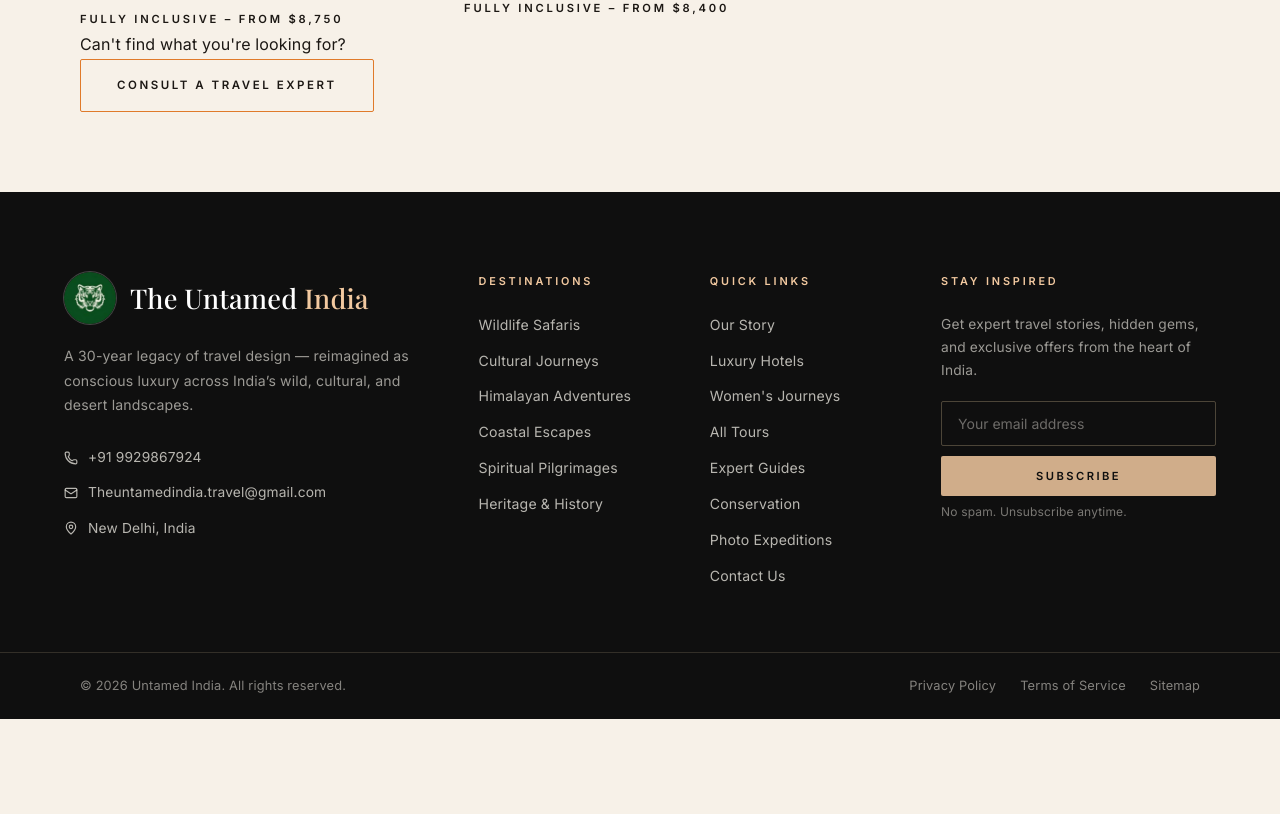
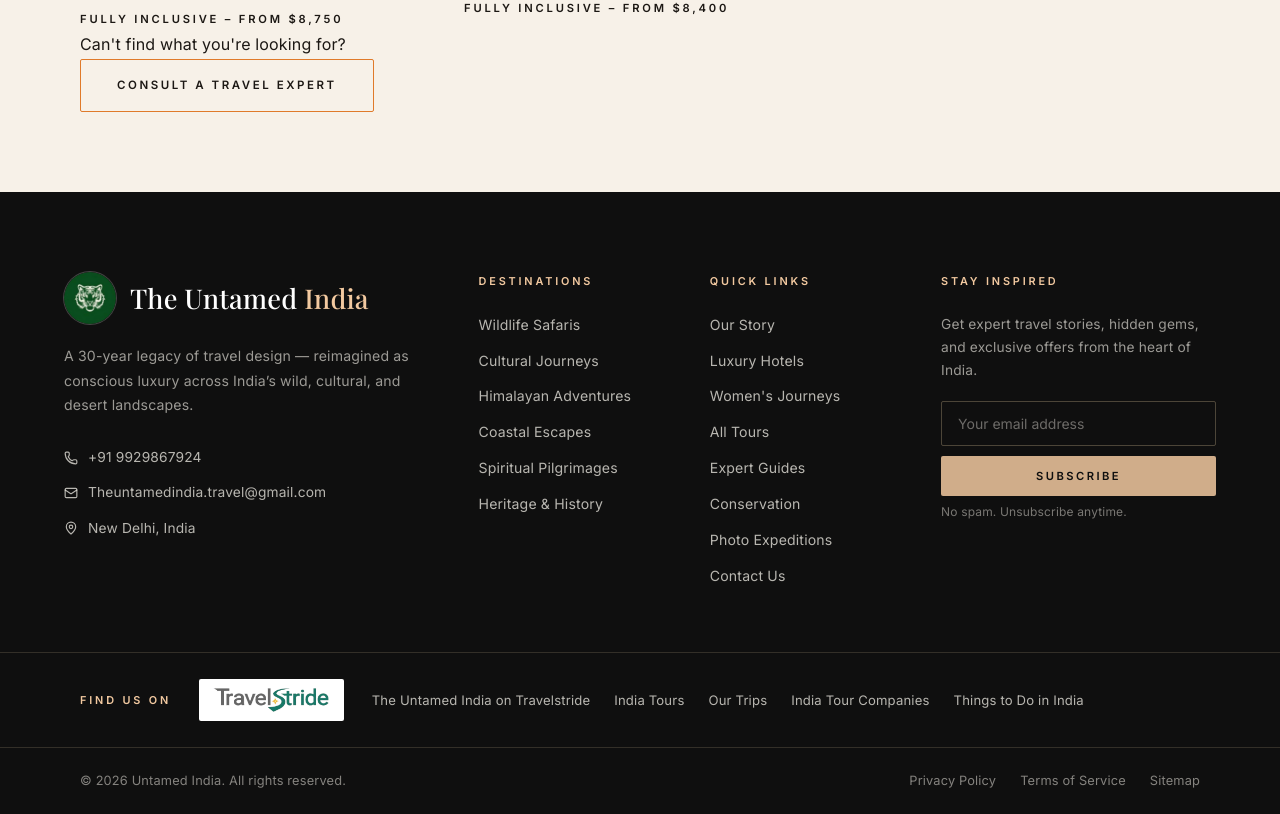
Before and after one commit to theuntamedindiatravel/untamed-india, a Next.js app: page /tours in a window 1280 px wide. Shown: the part 2293-3107 px from the top of the page. Before the commit the page ends 3012 px from the top, so only its background shows below. Built offline with nearby package versions, Linux system fonts and the light colour scheme; a web font is replaced by a local one.

Commit message:
feat: add partners section to footer with Travelstride links and logo

```diff
--- a/components/Footer.module.css
+++ b/components/Footer.module.css
@@ -118,6 +118,42 @@
   margin-top: 6px;
 }
 
+/* Partners */
+.partners {
+  border-top: 1px solid rgba(217, 194, 154, 0.18);
+  padding: 26px 0;
+}
+.partnersInner {
+  display: flex;
+  align-items: center;
+  flex-wrap: wrap;
+  gap: 16px 28px;
+}
+.partnersLabel {
+  font-size: 0.68rem;
+  font-weight: 600;
+  letter-spacing: 0.26em;
+  text-transform: uppercase;
+  color: var(--gold-light);
+}
+.partnerLogo {
+  display: inline-flex;
+  align-items: center;
+  padding: 8px 14px;
+  border-radius: var(--radius);
+  background: var(--paper-light);
+  transition: opacity 0.3s;
+}
+.partnerLogo:hover { opacity: 0.85; }
+.partnerLogo img { height: 26px; width: auto; display: block; }
+.partnerLinks {
+  list-style: none;
+  display: flex;
+  flex-wrap: wrap;
+  gap: 10px 24px;
+}
+.partnerLinks .link { font-size: 0.82rem; }
+
 /* Bottom bar */
 .bottom {
   border-top: 1px solid rgba(217, 194, 154, 0.18);
@@ -141,5 +177,7 @@
 }
 @media (max-width: 560px) {
   .main { grid-template-columns: 1fr; }
+  .partnersInner { flex-direction: column; text-align: center; }
+  .partnerLinks { justify-content: center; }
   .bottomInner { flex-direction: column; text-align: center; }
 }
--- a/components/Footer.tsx
+++ b/components/Footer.tsx
@@ -23,6 +23,18 @@ const links = {
     { label: 'Conservation', href: '/about#conservation' },
     { label: 'Photo Expeditions', href: '/destinations/photography' },
     { label: 'Contact Us', href: '/contact' },
+  ],
+};
+
+// TODO: confirm each URL against the links in Travelstride's partner email before deploying.
+const travelstride = {
+  home: 'https://www.travelstride.com/tour-operators/the-untamed-india',
+  links: [
+    { label: 'The Untamed India on Travelstride', href: 'https://www.travelstride.com/tour-operators/the-untamed-india' },
+    { label: 'India Tours', href: 'https://www.travelstride.com/guide/india-tours' },
+    { label: 'Our Trips', href: 'https://www.travelstride.com/operators/the-untamed-india-trips' },
+    { label: 'India Tour Companies', href: 'https://www.travelstride.com/tc/india-tour-companies' },
+    { label: 'Things to Do in India', href: 'https://www.travelstride.com/attractions/things-to-do-in-india-attractions' },
   ],
 };
 
@@ -138,6 +150,23 @@ export default function Footer() {
         </div>
       </div>
 
+      {/* Partners */}
+      <div className={styles.partners}>
+        <div className={`container ${styles.partnersInner}`}>
+          <span className={styles.partnersLabel}>Find us on</span>
+          <a href={travelstride.home} target="_blank" rel="noopener" className={styles.partnerLogo}>
+            <Image src="/partners/travelstride.png" alt="Travelstride" width={220} height={49} unoptimized />
+          </a>
+          <ul className={styles.partnerLinks}>
+            {travelstride.links.map((l) => (
+              <li key={l.href}>
+                <a href={l.href} target="_blank" rel="noopener" className={styles.link}>{l.label}</a>
+              </li>
+            ))}
+          </ul>
+        </div>
+      </div>
+
       <div className={styles.bottom}>
         <div className="container">
           <div className={styles.bottomInner}>
```
Also changed, not shown: public/partners/travelstride.png (added).
